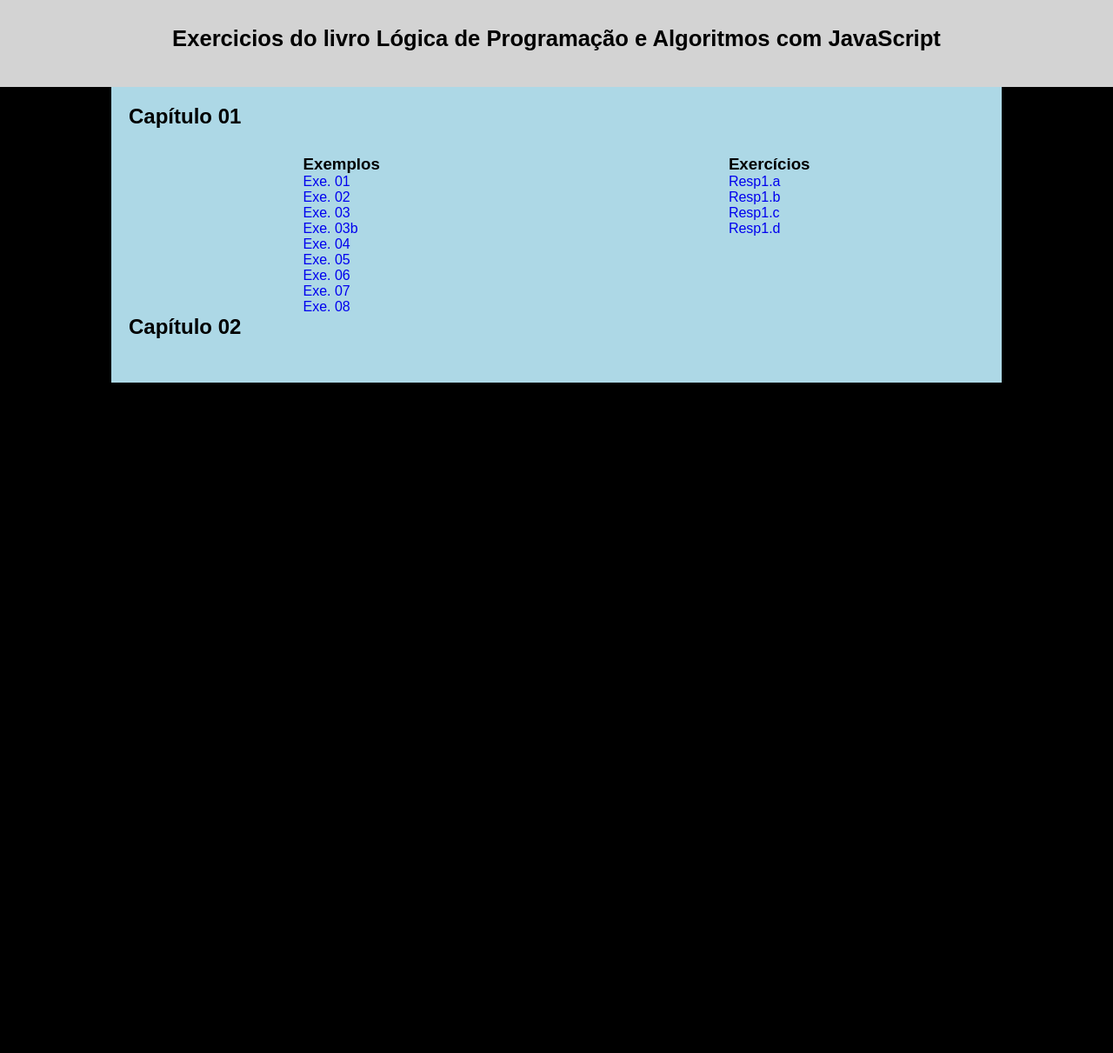
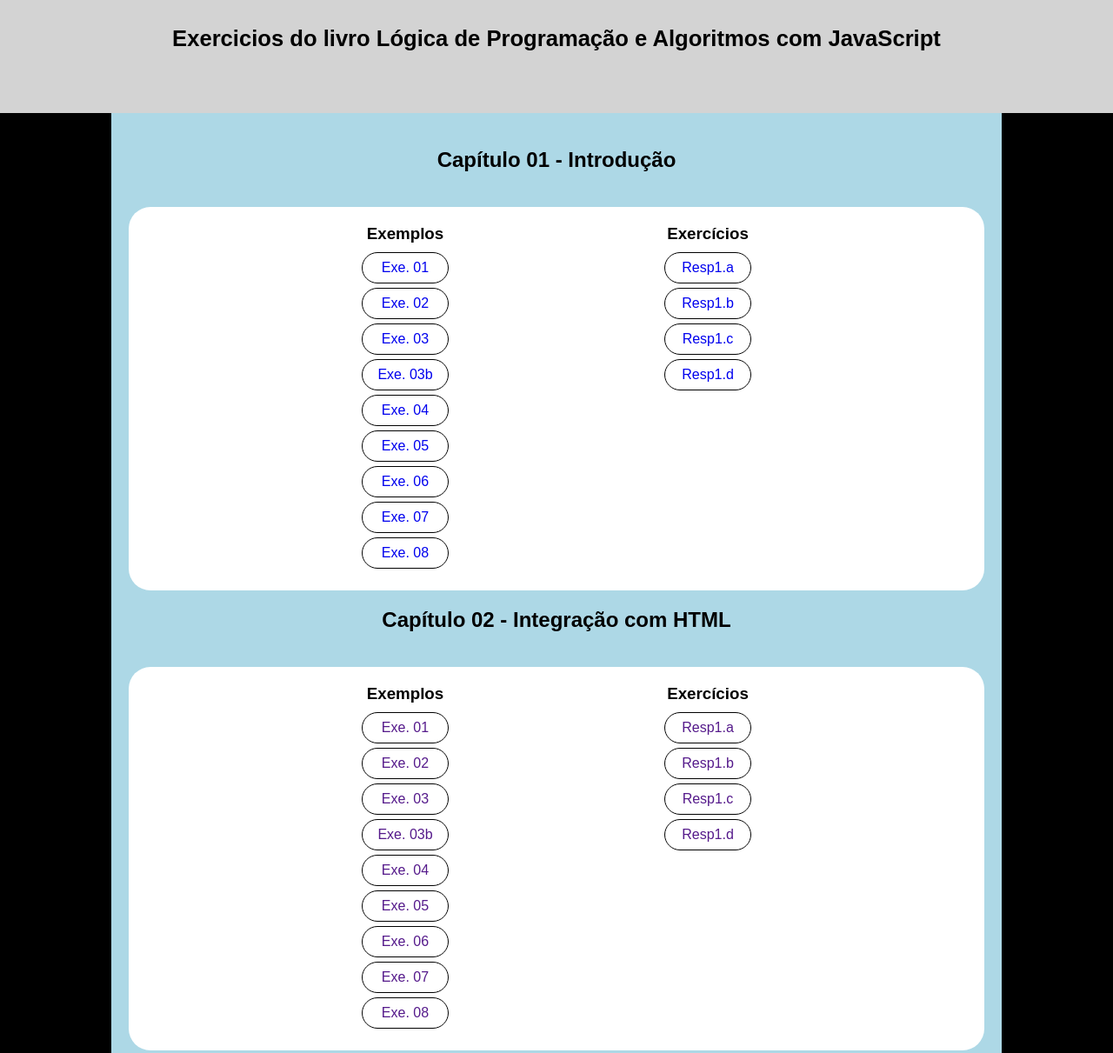
Before and after one commit to igorhgds/exercicios-livro-javascript, a plain HTML site: page index.html in a window 1280 px wide. Shown: the top 1211 px of the page at 87% size. Before the commit the page ends 800 px from the top, so only its background shows below. Drawn offline with Linux system fonts and the light colour scheme.

Commit message:
melhorando apresentação index.html

```diff
--- a/index.html
+++ b/index.html
@@ -11,34 +11,49 @@
         <h1>Exercicios do livro Lógica de Programação e Algoritmos com JavaScript</h1>
     </header>
     <main>
-        <h2>Capítulo 01</h2>
+        <h2>Capítulo 01 - Introdução</h2>
         <section class="capitulo01">
             <article class="exemplos">
                 <h3>Exemplos</h3>
-                <ul>
-                    <li><a href="capitulo01/exemplos/ex1_1.html">Exe. 01</a></li>
-                    <li><a href="capitulo01/exemplos/ex1_2.html">Exe. 02</a></li>
-                    <li><a href="capitulo01/exemplos/ex1_3.html">Exe. 03</a></li>
-                    <li><a href="capitulo01/exemplos/ex1_3b.html">Exe. 03b</a></li>
-                    <li><a href="capitulo01/exemplos/ex1_4.html">Exe. 04</a></li>
-                    <li><a href="capitulo01/exemplos/ex1_5.html">Exe. 05</a></li>
-                    <li><a href="capitulo01/exemplos/ex1_6.html">Exe. 06</a></li>
-                    <li><a href="capitulo01/exemplos/ex1_7.html">Exe. 07</a></li>
-                    <li><a href="capitulo01/exemplos/ex1_8.html">Exe. 08</a></li>
-                </ul>
+                    <div class="item"><a href="capitulo01/exemplos/ex1_1.html">Exe. 01</a></div>
+                    <div class="item"><a href="capitulo01/exemplos/ex1_2.html">Exe. 02</a></div>
+                    <div class="item"><a href="capitulo01/exemplos/ex1_3.html">Exe. 03</a></div>
+                    <div class="item"><a href="capitulo01/exemplos/ex1_3b.html">Exe. 03b</a></div>
+                    <div class="item"><a href="capitulo01/exemplos/ex1_4.html">Exe. 04</a></div>
+                    <div class="item"><a href="capitulo01/exemplos/ex1_5.html">Exe. 05</a></div>
+                    <div class="item"><a href="capitulo01/exemplos/ex1_6.html">Exe. 06</a></div>
+                    <div class="item"><a href="capitulo01/exemplos/ex1_7.html">Exe. 07</a></div>
+                    <div class="item"><a href="capitulo01/exemplos/ex1_8.html">Exe. 08</a></div>
             </article>
             <article class="exercicios">
                 <h3>Exercícios</h3>
-                <ul>
-                    <li><a href="capitulo01/exercicios/resp1_a.html">Resp1.a</a></li>
-                    <li><a href="capitulo01/exercicios/resp1_b.html">Resp1.b</a></li>
-                    <li><a href="capitulo01/exercicios/resp1_c.html">Resp1.c</a></li>
-                    <li><a href="capitulo01/exercicios/resp1_d.html">Resp1.d</a></li>
-                </ul>
+                    <div class="item"><a href="capitulo01/exercicios/resp1_a.html">Resp1.a</a></div>
+                    <div class="item"><a href="capitulo01/exercicios/resp1_b.html">Resp1.b</a></div>
+                    <div class="item"><a href="capitulo01/exercicios/resp1_c.html">Resp1.c</a></div>
+                    <div class="item"><a href="capitulo01/exercicios/resp1_d.html">Resp1.d</a></div>
             </article>
         </section>
-        <h2>Capítulo 02</h2>
+        <h2>Capítulo 02 - Integração com HTML</h2>
         <section class="capitulo02">
+            <article class="exemplos">
+                <h3>Exemplos</h3>
+                    <div class="item"><a href="">Exe. 01</a></div>
+                    <div class="item"><a href="">Exe. 02</a></div>
+                    <div class="item"><a href="">Exe. 03</a></div>
+                    <div class="item"><a href="">Exe. 03b</a></div>
+                    <div class="item"><a href="">Exe. 04</a></div>
+                    <div class="item"><a href="">Exe. 05</a></div>
+                    <div class="item"><a href="">Exe. 06</a></div>
+                    <div class="item"><a href="">Exe. 07</a></div>
+                    <div class="item"><a href="">Exe. 08</a></div>
+            </article>
+            <article class="exercicios">
+                <h3>Exercícios</h3>
+                    <div class="item"><a href="">Resp1.a</a></div>
+                    <div class="item"><a href="">Resp1.b</a></div>
+                    <div class="item"><a href="">Resp1.c</a></div>
+                    <div class="item"><a href="">Resp1.d</a></div>
+            </article>
         </section>
     </main>
 </body>
--- a/style.css
+++ b/style.css
@@ -16,7 +16,7 @@ body{
 
 header{
     background-color: lightgray;
-    height: 100px;
+    height: 130px;
     font-size: .8em;
     padding: 30px 20px;
 }
@@ -32,15 +32,31 @@ main{
     padding: 20px;
 }
 
-section.capitulo01, section.capitulo02{
-    margin-top: 30px;
-    display: flex;
-    justify-content: space-around;
+main h2{
+    text-align: center;
+    padding: 10px;
+    margin: 10px;
 }
 
-section.capitulo01 > article{
+section.capitulo01, section.capitulo02{
+    background-color: white;
+    border-radius: 25px;
+    margin-top: 30px;
+    padding: 20px;
+    display: flex;
+    justify-content: space-evenly;
 }
 
-ul > li{
-    list-style-type: none;
+.item{
+    border: 1px solid black;
+    border-radius: 25px;
+    width: 100px;
+    padding: 8px;
+    margin-bottom: 5px;
+    text-align: center;
 }
+
+article h3{
+    text-align: center;
+    margin-bottom: 10px;
+}
```
